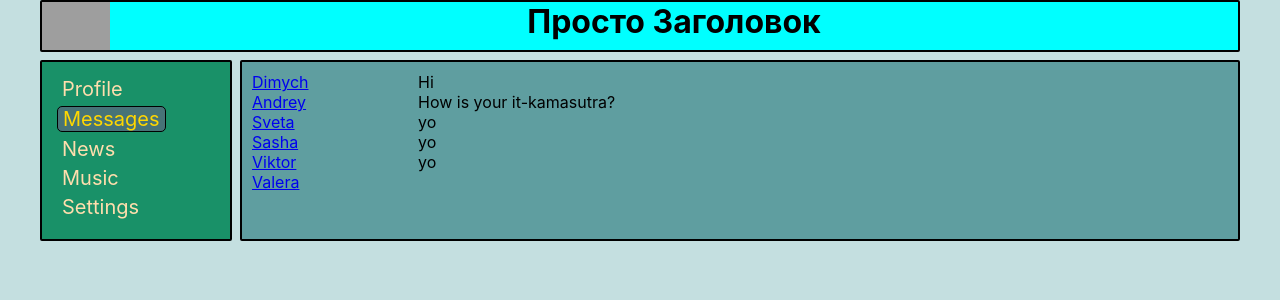
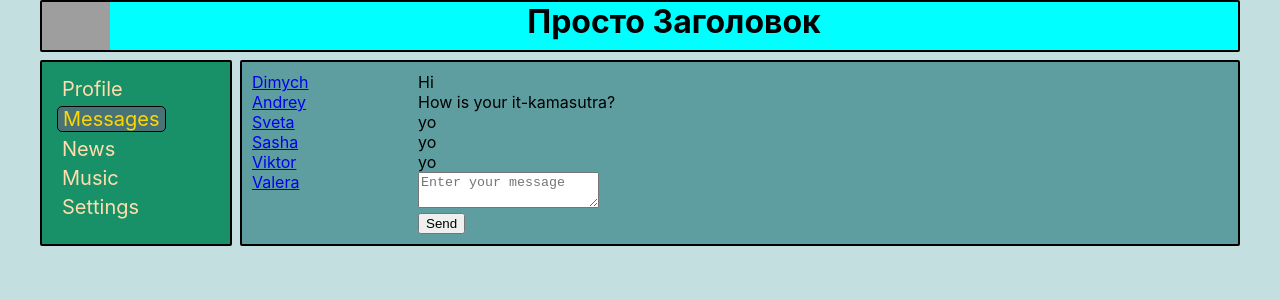
Before and after one commit to Mikhailreact/Social-Network-on-TypeScript, a React (Create React App) app: page /dialogs in a window 1280 px wide. Shown: the top 300 px of the page. Built offline with nearby package versions, Linux system fonts and the light colour scheme; grey boxes are pictures that could not be loaded.

Commit message:
Task41 adding a message, action creator, action type, dispatch end action, store, state

```diff
--- a/src/App.tsx
+++ b/src/App.tsx
@@ -5,28 +5,30 @@ import {Navbar} from "./components/Navbar/Navbar";
 import {Profile} from "./components/Profile/Profile";
 import {Route} from 'react-router-dom'
 import {Dialogs} from "./components/Dialogs/Dialogs";
-import {StoreType} from "./redux/state";
+import {ActionsTypes, StateType,} from "./redux/state";
 
 
 export type AppPropsType = {
-    store: StoreType
+    state: StateType
+    dispatch: (action: ActionsTypes) => void
 
 }
 const App: React.FC<AppPropsType> = (props) => {
 
-    const state = props.store.getState();
+    //const state = props.store.getState();
 
     return (
         <div className={"app-wrapper"}>
             <Header/>
             <Navbar/>
             <div className={"app-wrapper-content"}>
-                <Route path={'/dialogs'} render={() => <Dialogs dialogsPage={state.dialogsPage} />}/>
-                <Route path={'/profile'} render={() => <Profile posts={state.profilePage.posts}
-                                                                newPostText={state.profilePage.newPostText}
-                                                                addPost={props.store.addPost.bind(props.store)}
-                                                                changeNewText={props.store.changeNewText.bind(props.store)}
-
+                <Route path={'/dialogs'} render={() =>
+                    <Dialogs state={props.state.dialogsPage}
+                             dispatch={props.dispatch}
+                    />}/>
+                <Route path={'/profile'} render={() =>
+                    <Profile state={props.state.profilePage}
+                             dispatch={props.dispatch}
                 /> }/>
             </div>
         </div>
--- a/src/components/Dialogs/Dialogs.tsx
+++ b/src/components/Dialogs/Dialogs.tsx
@@ -1,24 +1,42 @@
-import React from "react";
+import React, {ChangeEvent} from "react";
 import s from './Dialogs.module.css';
 import {DialogItem} from "./DialogsItem/DialogsItem";
 import {Message} from "./Message/Message";
-import {DialogsPageType} from "../../redux/state";
+import {ActionsTypes, DialogsPageType, StateType, StoreType} from "../../redux/state";
+import {sendMessageCreator, updateNewMessageBodyCreator} from "../../redux/dialogs-reducer";
 
 type DialogsPropsType = {
-    dialogsPage: DialogsPageType
+    state: DialogsPageType
+    dispatch: (action: ActionsTypes) => void
 }
 export const Dialogs = (props: DialogsPropsType) => {
 
-    let dialogsElements = props.dialogsPage.dialogs.map(d => <DialogItem name={d.name} id={d.id}/> );
-    let messagesElements = props.dialogsPage.messages.map( m => <Message message={m.message}/>);
+    const dialogsElements = props.state.dialogs.map( dialog => <DialogItem name={dialog.name} id={dialog.id} /> );
+    const messagesElements = props.state.messages.map( m => <Message message={m.message}/> );
+    const newMessageBody = props.state.newMessageBody;
+
+    const onSendMessageClick = () => {
+        props.dispatch(sendMessageCreator());
+    }
+    const onNewMessageChange = (e: ChangeEvent<HTMLTextAreaElement>) => {
+        props.dispatch(updateNewMessageBodyCreator(e));
+    }
+
 
     return (
         <div className={s.dialogs}>
             <div className={s.dialogsItems}>
-                {dialogsElements}
+                { dialogsElements }
             </div>
             <div className={s.messages}>
-                {messagesElements}
+                <div>{messagesElements}</div>
+                <div>
+                    <div><textarea value={newMessageBody}
+                                   onChange={onNewMessageChange}
+                                   placeholder={'Enter your message'}/>
+                    </div>
+                    <div><button onClick={onSendMessageClick}>Send</button></div>
+                </div>
             </div>
         </div>
     )
--- a/src/index.tsx
+++ b/src/index.tsx
@@ -1,16 +1,17 @@
 import React from 'react';
 import './index.css';
-import store from "./redux/state";
 import ReactDOM from "react-dom";
 import {BrowserRouter} from "react-router-dom";
 import App from "./App";
-
+import store from "./redux/state";
 
 
 export const renderTree = () => {
     ReactDOM.render(
         <BrowserRouter>
-            <App store={store}/>
+            <App  state={store.getState()}
+                  dispatch={store.dispatch.bind(store)}
+            />
         </BrowserRouter>,
         document.getElementById('root'));
 }
--- /dev/null
+++ b/src/redux/dialogs-reducer.ts
@@ -0,0 +1,31 @@
+import {ActionsTypes, DialogsPageType} from "./state";
+import {ChangeEvent} from "react";
+
+const UPDATE_NEW_MESSAGE_BODY = 'UPDATE_NEW_MESSAGE_BODY';
+const SEND_MESSAGE = 'SEND_MESSAGE';
+
+export const sendMessageCreator = () => ({type: 'SEND_MESSAGE'}) as const;
+
+export const updateNewMessageBodyCreator = (e: ChangeEvent<HTMLTextAreaElement>) =>
+    ({type: 'UPDATE_NEW_MESSAGE_BODY', body: e.currentTarget.value}) as const;
+
+
+const dialogsReducer  = (state: DialogsPageType, action: ActionsTypes) => {
+
+    switch (action.type) {
+        case UPDATE_NEW_MESSAGE_BODY:
+            state.newMessageBody = action.body;
+            return state;
+        case SEND_MESSAGE:
+            let body = state.newMessageBody;
+            state.newMessageBody = '';
+            state.messages.push({id: 6, message: body});
+            return state;
+        default:
+            return state;
+    }
+}
+
+
+
+export default dialogsReducer;
--- /dev/null
+++ b/src/redux/profile-reducer.ts
@@ -0,0 +1,34 @@
+import {ChangeEvent} from "react";
+import {ActionsTypes, ProfilePageType, StateType} from "./state";
+
+const ADD_POST = 'ADD-POST';
+const UPDATE_NEW_POST_TEXT = 'UPDATE-NEW-POST-TEXT';
+
+export const addPostActionCreator = () => ({type: 'ADD-POST'}) as const;
+export const updateNewPostTextActionCreator = (e: ChangeEvent<HTMLTextAreaElement>) => ({
+    type: 'UPDATE-NEW-POST-TEXT', newText: e.currentTarget.value
+}) as const;
+
+const profileReducer = (state: ProfilePageType, action: ActionsTypes ) => {
+
+    switch (action.type) {
+        case ADD_POST:
+            let newPost = {
+                id: 5,
+                message: state.newPostText,
+                likesCount: 0
+            };
+            state.posts.push(newPost);
+            state.newPostText = '';
+            return state;
+        case UPDATE_NEW_POST_TEXT:
+            state.newPostText = action.newText;
+            return state;
+        default:
+            return state;
+    }
+}
+
+
+
+export default profileReducer;
--- /dev/null
+++ b/src/redux/sidebar-reducer.ts
@@ -0,0 +1,8 @@
+import {ActionsTypes} from "./state";
+
+const sidebarReducer = (state: any, action: ActionsTypes) => {
+
+    return state;
+}
+
+export default sidebarReducer;
--- a/src/redux/state.ts
+++ b/src/redux/state.ts
@@ -1,3 +1,7 @@
+import profileReducer, {addPostActionCreator, updateNewPostTextActionCreator} from "./profile-reducer";
+import dialogsReducer, {sendMessageCreator, updateNewMessageBodyCreator} from "./dialogs-reducer";
+import sidebarReducer from "./sidebar-reducer";
+
 export type MessagesType = {
     id: number
     message: string
@@ -18,32 +22,39 @@ export type ProfilePageType = {
 export type DialogsPageType = {
     dialogs: Array<DialogType>
     messages: Array<MessagesType>
+    newMessageBody: string
 }
 export type SidebarType = {}
 
-export type RootStateType = {
+export type StateType = {
     profilePage: ProfilePageType
     dialogsPage: DialogsPageType
     sidebar: SidebarType
 }
 
 export type StoreType = {
-    _state: RootStateType
-    changeNewText: (newText: string) => void
-    addPost: (postText: string) => void
-    _onChange: () => void
+    _state: StateType
     subscribe: (callback: () => void) => void
-    getState: () => RootStateType
+    getState: () => StateType
+    dispatch: (action: ActionsTypes) => void
+    _callSubscriber: () => void
 }
 
-const store: StoreType = {
+export type ActionsTypes =
+    ReturnType<typeof addPostActionCreator> |
+    ReturnType<typeof updateNewPostTextActionCreator> |
+    ReturnType<typeof updateNewMessageBodyCreator> |
+    ReturnType<typeof sendMessageCreator>
+
+let store: StoreType = {
     _state: {
         profilePage: {
-            newPostText: "",
             posts: [{id: 1, message: 'Hi, how are you?', likesCount: 12},
                 {id: 2, message: 'It\'s my first post', likesCount: 11},
-                {id: 3, message: 'blabla', likesCount: 1100},
-                {id: 4, message: 'dada', likesCount: 11},],
+                {id: 2, message: 'blabla', likesCount: 1100},
+                {id: 2, message: 'dada', likesCount: 11},],
+            newPostText: '',
+
         },
         dialogsPage: {
             dialogs: [{id: 1, name: 'Dimych'},
@@ -57,38 +68,33 @@ const store: StoreType = {
                 {id: 2, message: 'How is your it-kamasutra?'},
                 {id: 3, message: 'yo'},
                 {id: 4, message: 'yo'},
-                {id: 5, message: 'yo'}
-            ]
+                {id: 5, message: 'yo'},
+            ],
+            newMessageBody: ""
         },
-        sidebar: {
-            name: "Dfytr"
-        }
+        sidebar: {}
     },
-    changeNewText(newText: string) {
-        this._state.profilePage.newPostText = newText;
-        this._onChange();
-    },
-    addPost(postText: string) {
-        let newPost: PostType = {
-            id: new Date().getTime(),
-            message: postText,
-            likesCount: 0
-        };
-        this._state.profilePage.posts.push(newPost);
-        this._state.profilePage.newPostText = '';
-        this._onChange();
-    },
-    _onChange() {
-        console.log("state changed!");
+    _callSubscriber() {
+        console.log('State is change');
     },
 
-    subscribe(callback) {
-        this._onChange = callback;
-    },
     getState() {
         return this._state;
     },
+    subscribe(observer) {
+        this._callSubscriber = observer; // Мы переприсвоили действие функции и теперь она вызывает запуск rerenderEntireTree в index.js , котороя в свою очередь запускает отррисовку App.
+    },
 
+    dispatch(action) { // { type: 'ADD-POST' }
+
+        this._state.profilePage = profileReducer(this._state.profilePage, action);
+        this._state.dialogsPage = dialogsReducer(this._state.dialogsPage, action);
+        //this._state.sidebar = sidebarReducer(this._state.sidebar, action);
+
+        this._callSubscriber();
+
+
+    }
 }
 
 export default store;
```
Also changed, not shown: src/components/Profile/MyPosts/MyPosts.tsx (+12 -10 lines), src/components/Profile/Profile.tsx (+6 -9 lines).
